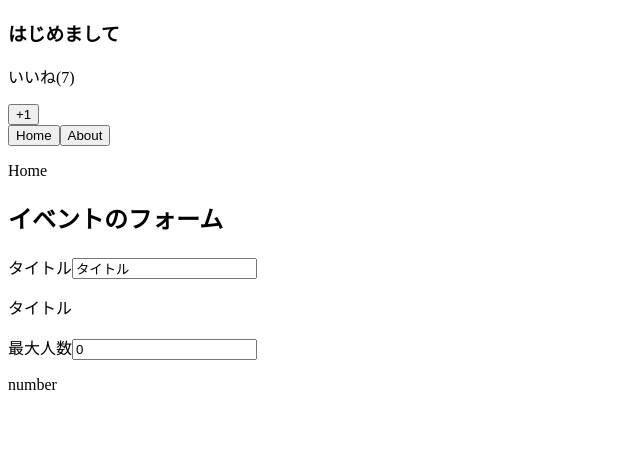
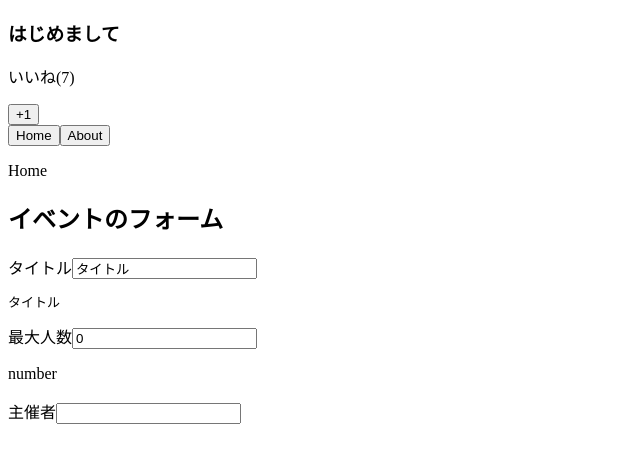
Before and after one commit to fujisan3020/udemy-vuejs, a Vue app: page / in a window 1280 px wide. Shown: the top 462 px of the page, without its empty margins (0-640 px from the left). Built offline with nearby package versions, Linux system fonts and the light colour scheme.

Commit message:
#121. .trim修飾子を使用して、ユーザの入力から空白を自動的に取り除く

```diff
--- a/src/App.vue
+++ b/src/App.vue
@@ -24,7 +24,7 @@
         type="text"
         v-model.lazy="eventData.title"
       >
-      <p>{{ eventData.title }}</p>
+      <pre>{{ eventData.title }}</pre>
 
       <!-- number修飾子 : HTMLのinputは、最初にデータ型を数値型にしていても、それ以降は文字列型になってしまう。そこで、number修飾子を使うことによって、数値型を保持することができる。 -->
       <label for="maxNumber">最大人数</label>
@@ -34,6 +34,16 @@
         v-model.number="eventData.maxNumber"
       >
       <p>{{ typeof eventData.maxNumber }}</p>
+
+      <!-- trim修飾子 : 先頭と末尾の空白を取り除く -->
+      <label for="host">主催者</label>
+      <input
+        id="host"
+        type="text"
+        v-model.trim="eventData.host"
+      >
+      <pre>{{ eventData.host }}</pre>
+
     </div>
   </div>
 </template>
@@ -51,7 +61,8 @@ import Home from "./components/Home.vue";
         currentComponent: "Home",
         eventData: {
           title: "タイトル",
-          maxNumber: 0
+          maxNumber: 0,
+          host: ""
         }
       };
     },
```
